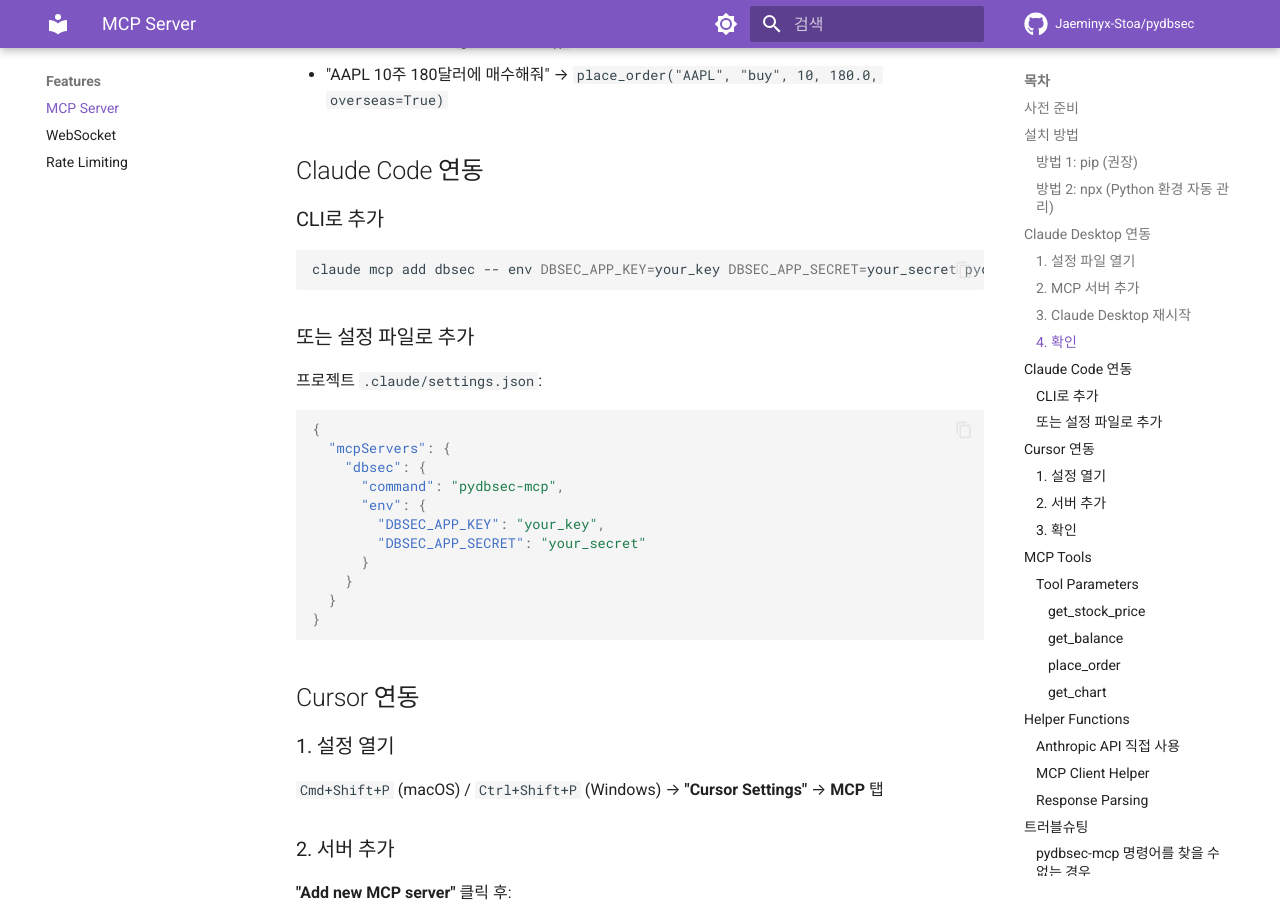
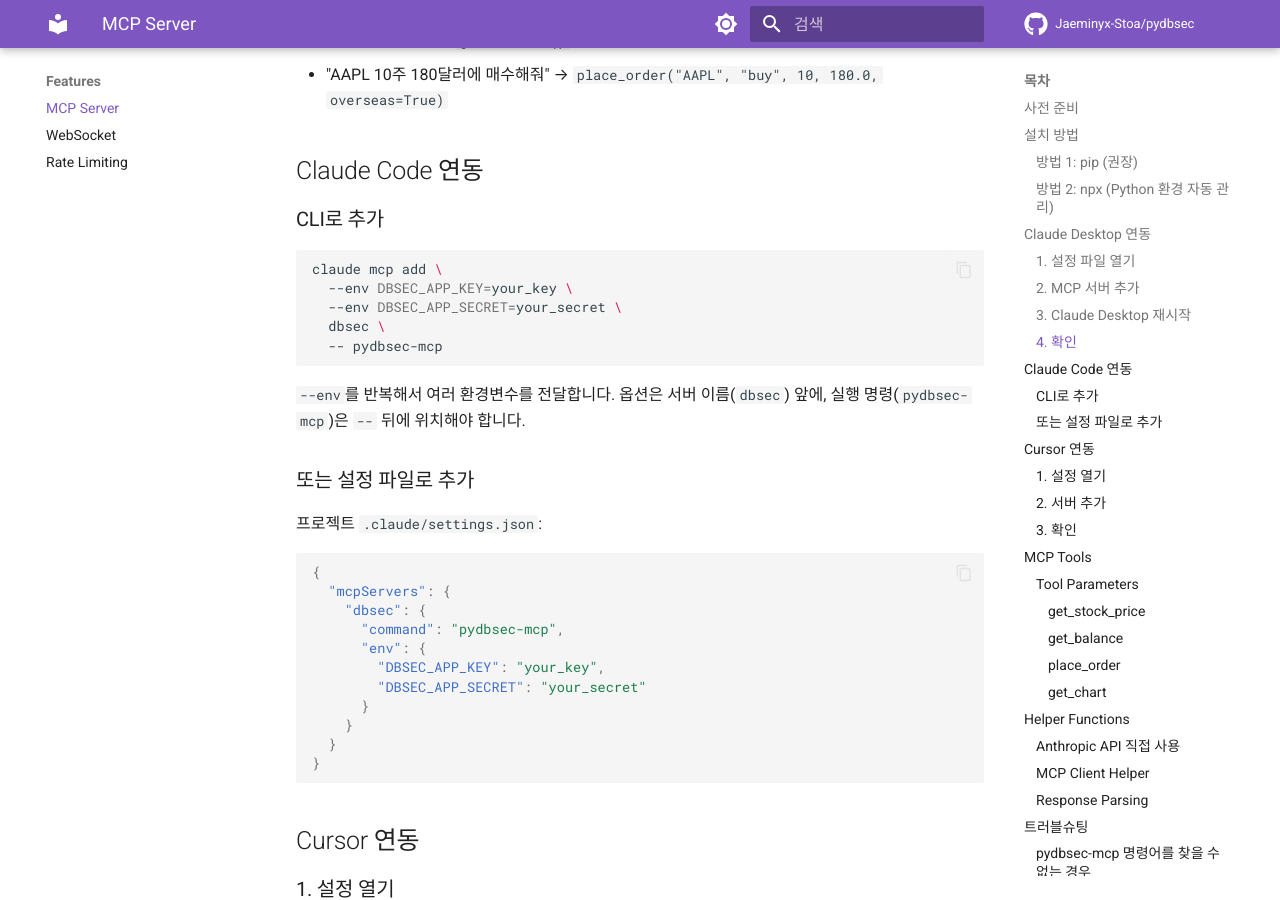
Before and after one commit to Jaeminyx-Stoa/pydbsec, an MkDocs documentation site: the page built from docs/mcp.md, in a window 1280 px wide and 900 px high, scrolled down 2082 px. Built offline with MkDocs 1.6.1 and Material for MkDocs 9.7.7, drawn with Linux system fonts in a browser that asks for light colours; comment, search, counter and statistics services are not loaded.

Commit message:
fix(docs): correct claude mcp add syntax — use --env flags before server name
Co-Authored-By: Claude Opus 4.6 (1M context) <noreply@anthropic.com>

````diff
--- a/docs/mcp.md
+++ b/docs/mcp.md
@@ -90,8 +90,14 @@ npx pydbsec-mcp
 ### CLI로 추가
 
 ```bash
-claude mcp add dbsec -- env DBSEC_APP_KEY=your_key DBSEC_APP_SECRET=your_secret pydbsec-mcp
+claude mcp add \
+  --env DBSEC_APP_KEY=your_key \
+  --env DBSEC_APP_SECRET=your_secret \
+  dbsec \
+  -- pydbsec-mcp
 ```
+
+`--env`를 반복해서 여러 환경변수를 전달합니다. 옵션은 서버 이름(`dbsec`) 앞에, 실행 명령(`pydbsec-mcp`)은 `--` 뒤에 위치해야 합니다.
 
 ### 또는 설정 파일로 추가
 
````
Also changed, not shown: README.md (+5 -1 lines).
